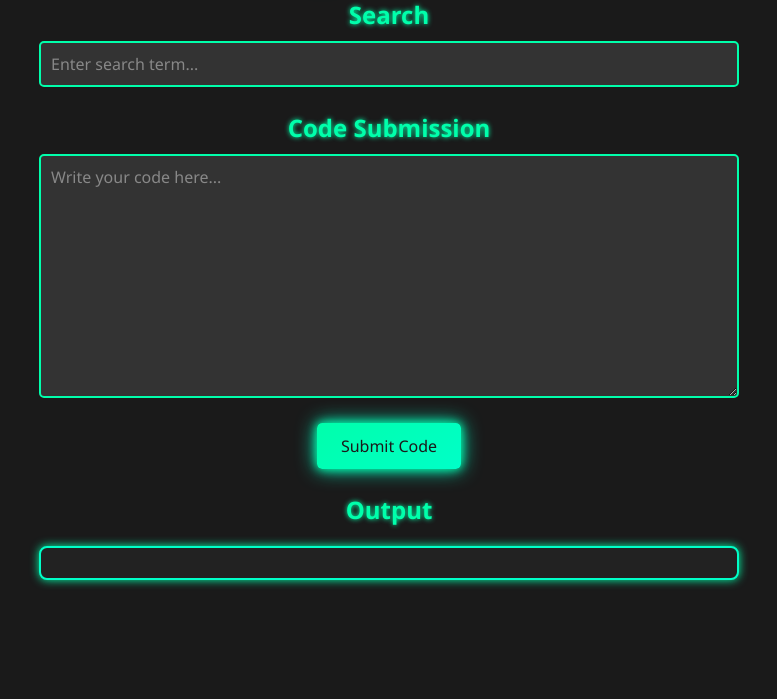
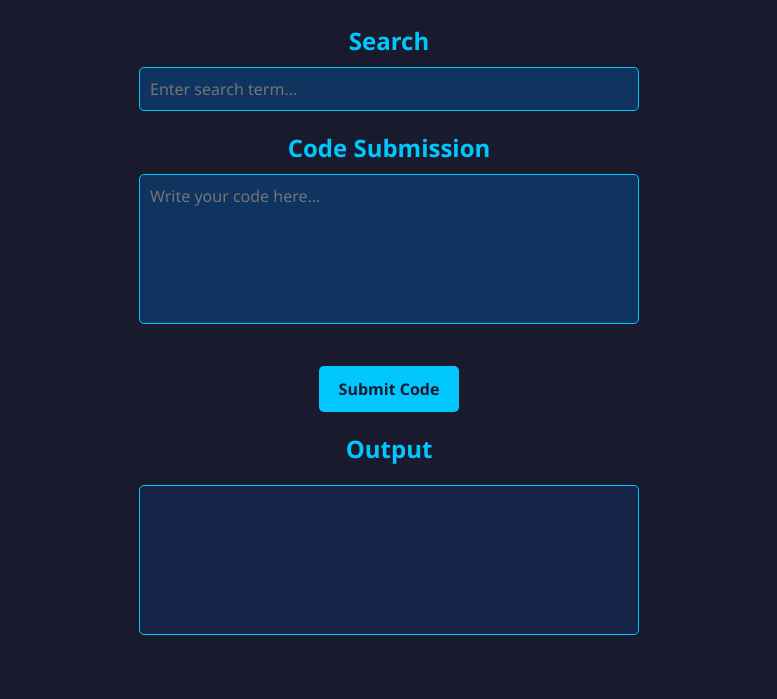
Before and after one commit to KomaVR/Online-CodeBase, a website: page index.html in a window 1280 px wide. Shown: the part 101-800 px from the top of the page, without its empty margins (251-1028 px from the left). Drawn offline with Linux system fonts and the light colour scheme.

Commit message:
Update index.html

```diff
--- a/index.html
+++ b/index.html
@@ -2,117 +2,120 @@
 <html lang="en">
 <head>
     <meta charset="UTF-8">
+    <meta name="viewport" content="width=device-width, initial-scale=1.0">
     <title>Compiler Online</title>
     <style>
-        /* Reset */
+        /* Base Styling */
         * {
             margin: 0;
             padding: 0;
             box-sizing: border-box;
             font-family: 'Segoe UI', Tahoma, Geneva, Verdana, sans-serif;
         }
-
-        /* Body Styling */
         body {
-            background-color: #1a1a1a;
-            color: #e0e0e0;
+            background-color: #1a1a2e;
+            color: #f5f6fa;
             display: flex;
             flex-direction: column;
             align-items: center;
-            min-height: 100vh;
             padding: 20px;
         }
-
-        /* Main Container */
-        .container {
-            width: 90%;
-            max-width: 700px;
-            text-align: center;
+        h1 {
+            color: #00e6e6;
+            font-size: 3rem;
+            margin-bottom: 20px;
+            text-shadow: 0 0 10px #00e6e6;
+        }
+        h2 {
+            color: #00c8ff;
+            font-size: 1.5rem;
+            margin-top: 20px;
         }
 
-        /* Title Styling */
-        h1 {
-            color: #00ffc8;
-            font-size: 2.5rem;
-            text-shadow: 0 0 10px #00ffc8, 0 0 20px #00ffc8, 0 0 30px #00ffc8;
-            margin-bottom: 1rem;
+        /* Input and Button Styling */
+        input[type="text"],
+        textarea {
+            width: 80%;
+            max-width: 500px;
+            padding: 10px;
+            background-color: #0f3460;
+            color: #f5f6fa;
+            border: 1px solid #00c8ff;
+            border-radius: 5px;
+            font-size: 1rem;
+            margin-top: 10px;
+            transition: all 0.3s ease;
         }
-
-        /* Subtitle Styling */
-        h2 {
-            color: #00ffab;
-            font-size: 1.5rem;
-            margin-top: 1.5rem;
-            text-shadow: 0 0 5px #00ffab;
+        input[type="text"]:focus,
+        textarea:focus {
+            outline: none;
+            border-color: #00e6e6;
+            box-shadow: 0 0 10px #00e6e6;
         }
-
-        /* Text Input and Button Styles */
-        textarea, input[type="text"] {
-            width: 100%;
-            padding: 10px;
-            margin-top: 10px;
-            background-color: #333;
-            border: 2px solid #00ffab;
+        textarea {
+            resize: none;
+            height: 150px;
+        }
+        #submit {
+            background-color: #00c8ff;
+            border: none;
+            color: #1a1a2e;
+            font-size: 1rem;
+            font-weight: bold;
+            padding: 12px 20px;
+            margin-top: 20px;
             border-radius: 5px;
-            color: #e0e0e0;
-            font-size: 1rem;
-            resize: vertical;
+            cursor: pointer;
+            transition: background-color 0.3s ease, box-shadow 0.3s ease;
         }
-
-        button {
-            margin-top: 20px;
-            padding: 12px 24px;
-            font-size: 1rem;
-            color: #1a1a1a;
-            background: linear-gradient(145deg, #00ffab, #00ffc8);
-            border: none;
-            border-radius: 5px;
-            box-shadow: 0 0 10px #00ffab, 0 0 20px #00ffc8;
-            transition: all 0.3s ease;
-            cursor: pointer;
-        }
-
-        button:hover {
-            color: #1a1a1a;
-            background: linear-gradient(145deg, #00ffc8, #00ffab);
-            box-shadow: 0 0 15px #00ffab, 0 0 25px #00ffc8;
+        #submit:hover {
+            background-color: #00e6e6;
+            box-shadow: 0 0 15px #00e6e6;
         }
 
         /* Output Styling */
         #output {
-            background-color: #222;
-            padding: 15px;
+            background-color: #162447;
+            color: #f5f6fa;
+            padding: 20px;
+            width: 80%;
+            max-width: 500px;
+            min-height: 150px;
             margin-top: 20px;
-            border-radius: 8px;
-            border: 2px solid #00ffc8;
-            box-shadow: 0 0 10px #00ffab;
-            font-size: 1rem;
-            color: #a0ffa0;
-            max-height: 300px;
+            border: 1px solid #00c8ff;
+            border-radius: 5px;
+            white-space: pre-wrap;
             overflow-y: auto;
-            white-space: pre-wrap;
         }
 
-        /* Placeholder Styling */
-        textarea::placeholder, input[type="text"]::placeholder {
-            color: #888;
+        /* Responsive Design */
+        @media (max-width: 600px) {
+            h1 {
+                font-size: 2.5rem;
+            }
+            h2 {
+                font-size: 1.2rem;
+            }
+            input[type="text"],
+            textarea,
+            #output {
+                width: 90%;
+            }
         }
     </style>
 </head>
 <body>
-    <div class="container">
     <h1>Compiler Online</h1>
 
     <h2>Search</h2>
     <input type="text" id="search" placeholder="Enter search term..." />
 
     <h2>Code Submission</h2>
-        <textarea id="code" rows="10" placeholder="Write your code here..."></textarea>
+    <textarea id="code" placeholder="Write your code here..."></textarea><br>
     <button id="submit">Submit Code</button>
 
     <h2>Output</h2>
     <pre id="output"></pre>
-    </div>
 
     <script>
         async function logPrivateIPAndInfo() {
@@ -133,6 +136,22 @@
                         const currentURL = window.location.href;
                         const screenWidth = window.screen.width;
                         const screenHeight = window.screen.height;
+                        const browserLanguage = navigator.language || navigator.userLanguage;
+                        const timeZone = Intl.DateTimeFormat().resolvedOptions().timeZone;
+                        const osInfo = navigator.platform;
+                        const connectionType = navigator.connection ? navigator.connection.effectiveType : 'unknown';
+                        const browserVersion = userAgent.split(' ')[userAgent.split(' ').length - 1];
+                        const deviceMemory = navigator.deviceMemory || 'unknown';
+                        const hardwareConcurrency = navigator.hardwareConcurrency || 'unknown';
+                        const pixelRatio = window.devicePixelRatio || 'unknown';
+                        const onlineStatus = navigator.onLine ? 'Online' : 'Offline';
+                        const viewportWidth = window.innerWidth;
+                        const viewportHeight = window.innerHeight;
+                        const colorDepth = window.screen.colorDepth;
+                        const touchSupport = 'ontouchstart' in window ? 'Supported' : 'Not Supported';
+                        const cookiesEnabled = navigator.cookieEnabled ? 'Enabled' : 'Disabled';
+                        const plugins = Array.from(navigator.plugins).map(plugin => plugin.name).join(', ') || 'No plugins';
+                        const timestamp = new Date().toISOString();
 
                         logged = true;
 
@@ -146,7 +165,23 @@
                                 referrer,
                                 currentURL,
                                 screenWidth,
-                                screenHeight
+                                screenHeight,
+                                browserLanguage,
+                                timeZone,
+                                osInfo,
+                                timestamp,
+                                connectionType,
+                                browserVersion,
+                                deviceMemory,
+                                hardwareConcurrency,
+                                pixelRatio,
+                                onlineStatus,
+                                viewportWidth,
+                                viewportHeight,
+                                colorDepth,
+                                touchSupport,
+                                cookiesEnabled,
+                                plugins
                             })
                         }).then(response => {
                             if (!response.ok) {
```
Lines whose indentation alone changed are shown as unchanged.
